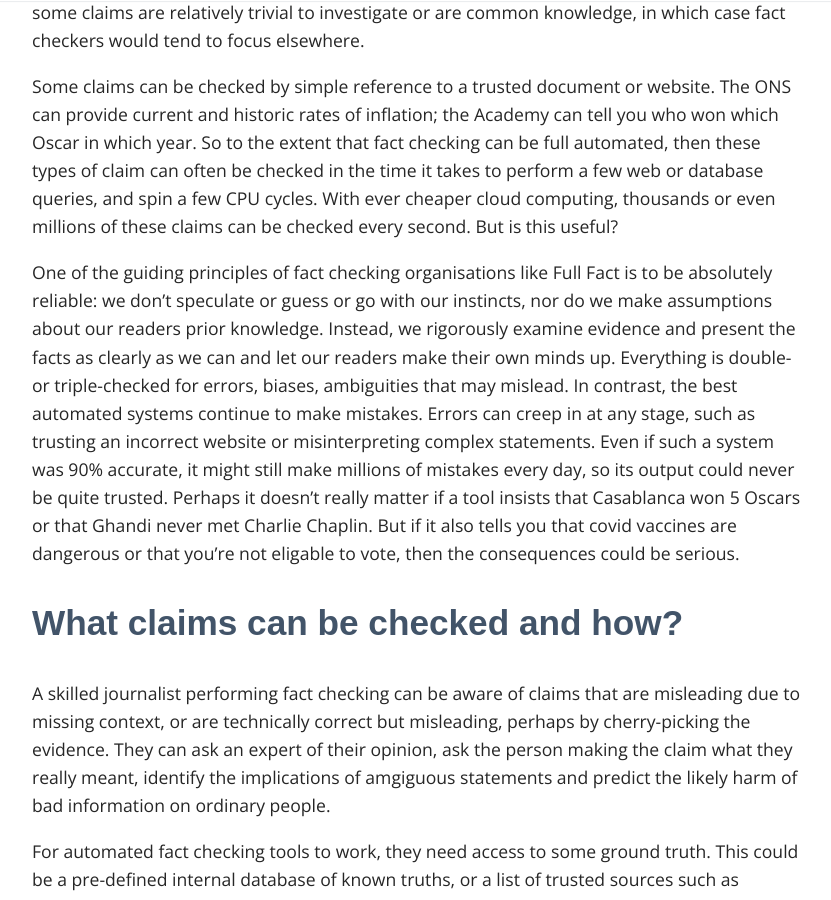
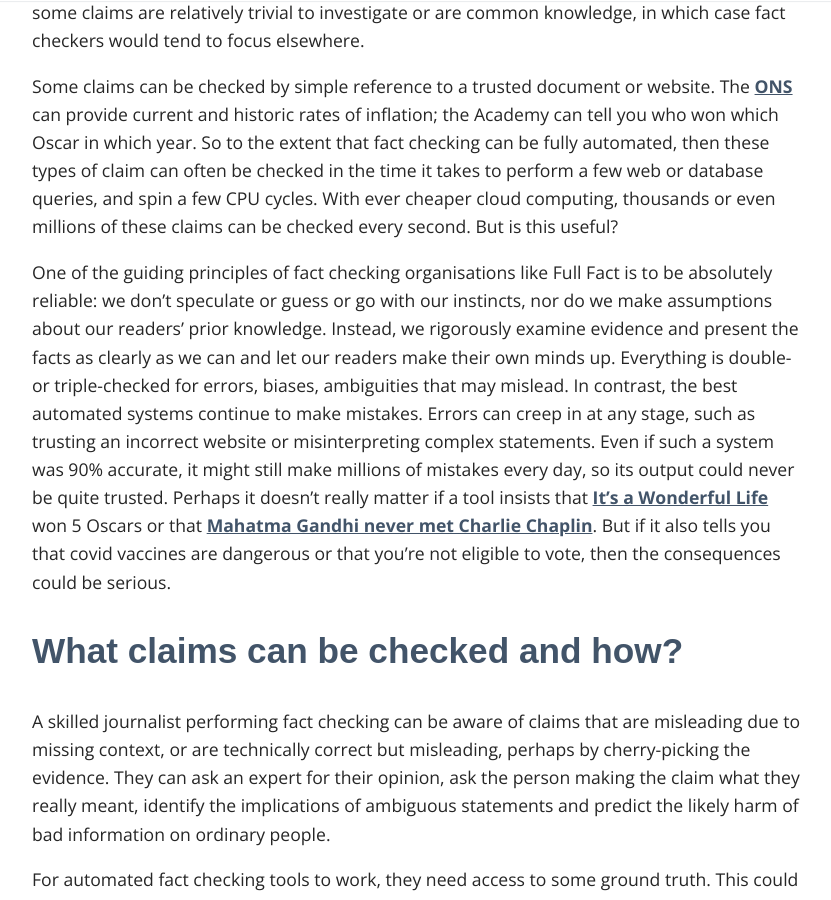
Before and after one commit to dcorney/dcorney.github.io, a Jekyll site: the page built from _posts/2023-12-04-what-is-check-worthy.md, in a window 1280 px wide and 900 px high, scrolled down 1573 px. Shown: the whole window, without its empty margins (223-1054 px from the left). Built offline with Jekyll 4.4.1, drawn with Linux system fonts in a browser that asks for light colours; some web fonts are replaced; some of the changed text lies outside the part shown.

Commit message:
Spellings

```diff
--- a/_posts/2023-12-04-what-is-check-worthy.md
+++ b/_posts/2023-12-04-what-is-check-worthy.md
@@ -5,59 +5,45 @@ title: What makes a claim worth checking?
 ---
 
 
-As a species, we tell stories and share information all the time. But when we're given bad information, we make bad descisions.
-So when a statement made in public is wrong it may be worth considering for fact checking, especially if it may cause harm. My fact-checking colleagues at [Full Fact](https://fullfact.org) spend time every day deciding which claims to focus on. We fact check close to 1000 claims per year, which is to be celebrated -- but covers only a tiny fraction of all the questionable claims being made.
+As a species, we tell stories and share information all the time. But when we're given bad information, we make bad decisions.
+So when a statement made in public is wrong it may be worth considering for fact checking, especially if it may cause harm. My fact-checking colleagues at [Full Fact](https://fullfact.org) spend time every day deciding which claims to focus on. We fact check around [800 claims per year](https://fullfact.org/latest/), which is to be celebrated -- but covers only a tiny fraction of all the questionable claims being made.
 
-Given the scale of the problem, factchecking is an obvious candidate for automation including AI. Here I want to explore some of the differences between human fact checking and automated fact checking, and in particular to consider what "check-worthy" means in different contexts.
+Given the scale of the problem, factchecking is an obvious candidate for [automation including AI](https://fullfact.org/about/ai/). Here I want to explore some of the differences between human fact checking and automated fact checking, and in particular to consider what "check-worthy" means in different contexts.
 
 ## What makes a claim check-worthy?
 
-Whenever I ask fact checkers how they decide what to check, they always give the same answer: "It's complex!" But the most common factors include the potential harm of the bad information; the believability of the claim; the potential reach of the claim; the audience interest in reading a fact-check article; and the time it would take to check the claim. These are all quite nuanced factors and rely on the expertise of fact checkers to judge. It's not a simple question of how many shares a claim has received or how many followers the claimant has. Nor can they wait to see the impact of bad information - part of the goal is to slow or stop its spread.
+Whenever I ask fact checkers how they decide what to check, they always give the same answer: "It's complex!" But the most common factors include the potential harm of the bad information; the believability of the claim; the potential reach of the claim; the audience interest in reading a fact-check article; and the time it would take to check the claim. These are all quite nuanced factors and rely on the expertise of fact checkers to judge. It's not a simple question of how many shares a claim has received or how many followers the claimant has. Nor can they wait to see the impact of bad information - part of the goal is to slow or stop it spreading in the first place.
 
 For automated fact checking, it's a bit different and depends heavily on the goals. For example, some tools are designed to check the output of AI chatbots and search engines. If someone has asked ChatGPT a question, then the answer is presumably important to them - and so any claims in it are worth checking by definition. The same applies to search engine results: if a search engine only links to or summarises information that is verified as true, then that would serve its users greatly. The truth is that someone, somewhere probably cares about almost any claim that has been made.
 
 But not every bit of text can be checked by machines or humans. Predictions about the future; claims about someone's personal beliefs; and statements that aren't making any claim about the world, do not have any accessible "truth value" and so are unverifiable.
 
 
-
 ##  How many claims can be checked?
 
 It takes hours, or even days, to fully investigate and write about a single claim if the result is going to be trusted. Depending on the claim, it may be necessary to find and speak to experts; find and read official reports and data; carefully examine complex arguments; perform reverse image search etc. To carry out that research, and then explain it clearly so that the audience can understand it and form their own opinions, requires skill and time. Of course, some claims are relatively trivial to investigate or are common knowledge, in which case fact checkers would tend to focus elsewhere.
 
+Some claims can be checked by simple reference to a trusted document or website. The [ONS](https://www.ons.gov.uk/) can provide current and historic rates of inflation; the Academy can tell you who won which Oscar in which year. So to the extent that fact checking can be fully automated, then these types of claim can often be checked in the time it takes to perform a few web or database queries, and spin a few CPU cycles. With ever cheaper cloud computing, thousands or even millions of these claims can be checked every second. But is this useful?
 
-Some claims can be checked by simple reference to a trusted document or website. The ONS can provide current and historic rates of inflation; the Academy can tell you who won which Oscar in which year. So to the extent that fact checking can be full automated, then these types of claim can often be checked in the time it takes to perform a few web or database queries, and spin a few CPU cycles. With ever cheaper cloud computing, thousands or even millions of these claims can be checked every second. But is this useful?
-
-One of the guiding principles of fact checking organisations like Full Fact is to be absolutely reliable: we don't speculate or guess or go with our instincts, nor do we make assumptions about our readers prior knowledge. Instead, we rigorously examine evidence and present the facts as clearly as we can and let our readers make their own minds up. Everything is double- or triple-checked for errors, biases, ambiguities that may mislead. In contrast, the best automated systems continue to make mistakes. Errors can creep in at any stage, such as trusting an incorrect website or misinterpreting complex statements. Even if such a system was 90% accurate, it might still make millions of mistakes every day, so its output could never be quite trusted. Perhaps it doesn't really matter if a tool insists that Casablanca won 5 Oscars or that Ghandi never met Charlie Chaplin. But if it also tells you that covid vaccines are dangerous or that you're not eligable to vote, then the consequences could be serious.
+One of the guiding principles of fact checking organisations like Full Fact is to be absolutely reliable: we don't speculate or guess or go with our instincts, nor do we make assumptions about our readers' prior knowledge. Instead, we rigorously examine evidence and present the facts as clearly as we can and let our readers make their own minds up. Everything is double- or triple-checked for errors, biases, ambiguities that may mislead. In contrast, the best automated systems continue to make mistakes. Errors can creep in at any stage, such as trusting an incorrect website or misinterpreting complex statements. Even if such a system was 90% accurate, it might still make millions of mistakes every day, so its output could never be quite trusted. Perhaps it doesn't really matter if a tool insists that [It’s a Wonderful Life](https://www.oscars.org/events/its-wonderful-life-1946)  won 5 Oscars or that [Mahatma Gandhi never met Charlie Chaplin](https://www.newhamheritagemonth.org/records/chaplin-gandhi-canning-town/). But if it also tells you that covid vaccines are dangerous or that you're not eligible to vote, then the consequences could be serious.
 
 
 ## What claims can be checked and how?
 
-A skilled journalist performing fact checking can be aware of claims that are misleading due to missing context, or are technically correct but misleading, perhaps by cherry-picking the evidence. They can ask an expert of their opinion, ask the person making the claim what they really meant, identify the implications of amgiguous statements and predict the likely harm of bad information on ordinary people.
+A skilled journalist performing fact checking can be aware of claims that are misleading due to missing context, or are technically correct but misleading, perhaps by cherry-picking the evidence. They can ask an expert for their opinion, ask the person making the claim what they really meant, identify the implications of ambiguous statements and predict the likely harm of bad information on ordinary people.
 
-
-For automated fact checking tools to work, they need access to some ground truth. This could be a pre-defined internal database of known truths, or a list of trusted sources such as Wikipedia. Or they can rely on a web search and attempt to consolidate a variety of answers and derive the agree stance: do most people say this claim is true or false? This has obvious limitations, especially when it comes to breaking news, when multiple news sources might be relying on the same source or sharing the same speculation.
+For automated fact checking tools to work, they need access to some ground truth. This could be a pre-defined internal database of known truths, or a list of trusted sources such as Wikipedia. Or they can rely on a web search and attempt to consolidate a variety of answers and derive the agreed stance: do most people say this claim is true or false? This has obvious limitations, especially when it comes to breaking news, when multiple news sources might be relying on the same source or sharing the same speculation.
 
 ## What about ChatGPT and generative AI?
 
-These continue to be hot topics of research and are already having a massive impact on the information available online.
-One of the biggest weaknesses of text-generating AI are what the industry refer to as "hallucinations" and what used to be called "mistakes". By the very nature of generating novel text, the ouput will often contain errors. And as noted above, performing reliable fact checking requires skilled people (who would probably be better at writing the output in the first place...). So some poeple are developing AI chatbots whose answers are limited to pre-defined sets of verified statements, essentially making the chatbot an easy-to-use interface to a traditional search engine. And others are developing tools to automatically verify, and even correct, the output of ChatGPT. While this will no doubt improve, it's hard to see how a general statement on any topic can every be 100% reliably verified by any form of AI.
+These continue to be hot topics of research and are already having a [massive impact on the information available online](https://arxiv.org/abs/2310.05189).
+One of the biggest weaknesses of text-generating AI are what the industry refer to as "hallucinations" and what used to be called "mistakes". By the very nature of generating novel text, the output will often contain errors. And as noted above, performing reliable fact checking requires skilled people (who would probably be better at writing the output in the first place...). So some people are developing AI chatbots whose answers are limited to pre-defined sets of verified statements, essentially making the chatbot an easy-to-use interface to a traditional search engine. And others are developing tools to [automatically verify, and even correct, the output of ChatGPT](https://arxiv.org/abs/2311.09000). While this will no doubt improve, it's hard to see how a general statement on any topic can ever be 100% reliably verified by any form of AI.
 
 
 ## Conclusion: horses for courses
 
-The 'gold standard' of trustworthy, informative and impactful fact checking, as carried out by Full Fact and similar organsations (including  other members of the IFCN), is requires skill and time. It makes sense to focus these efforts on the most complex, nuanced claims and those most likely to cause harm. Automated fact checking remains a subject of active research, where the best results are not quite reliable and claims whose answers can't be found on the open web can't be checked at all.
+The gold standard of trustworthy, informative and impactful fact checking, as carried out by Full Fact and similar organisations (including other members of the [IFCN](https://www.poynter.org/ifcn/)), requires significant skill and time. It makes sense to focus these efforts on the most complex, nuanced claims and those most likely to cause harm. Automated fact checking remains a subject of active research, where the best results are not quite reliable and claims whose answers can't be found on the open web can't be checked at all.
 
-The question of "is this claim worth checking?" cannot have a universal answer: it depends on the resources available and the current goals.
+I believe that automated fact checking will become increasingly important to improve the quality of search engine results and the quality of output from genAI tools including ChatGPT. But for the foreseeable future, the work of human fact checkers will remain vital to hold politicians to account and to help protect us all from harmful bad information.
 
-I believe that automated fact checking will become increasingly important to improve the quality of search engine results and the quality of output from genAI tools including ChatGPT. But for the foreseeable future, the work of human fact checkers will remain vital to hold poiticians to account and to help protect us all from harmful bad information.
-
-
-
-[^1]
-
-
-
-<br>
-
-----
-[^1]:
+So the question of "is this claim worth checking?" can never have a universal answer: it depends on the resources available and what the goals of fact checking are.
```
